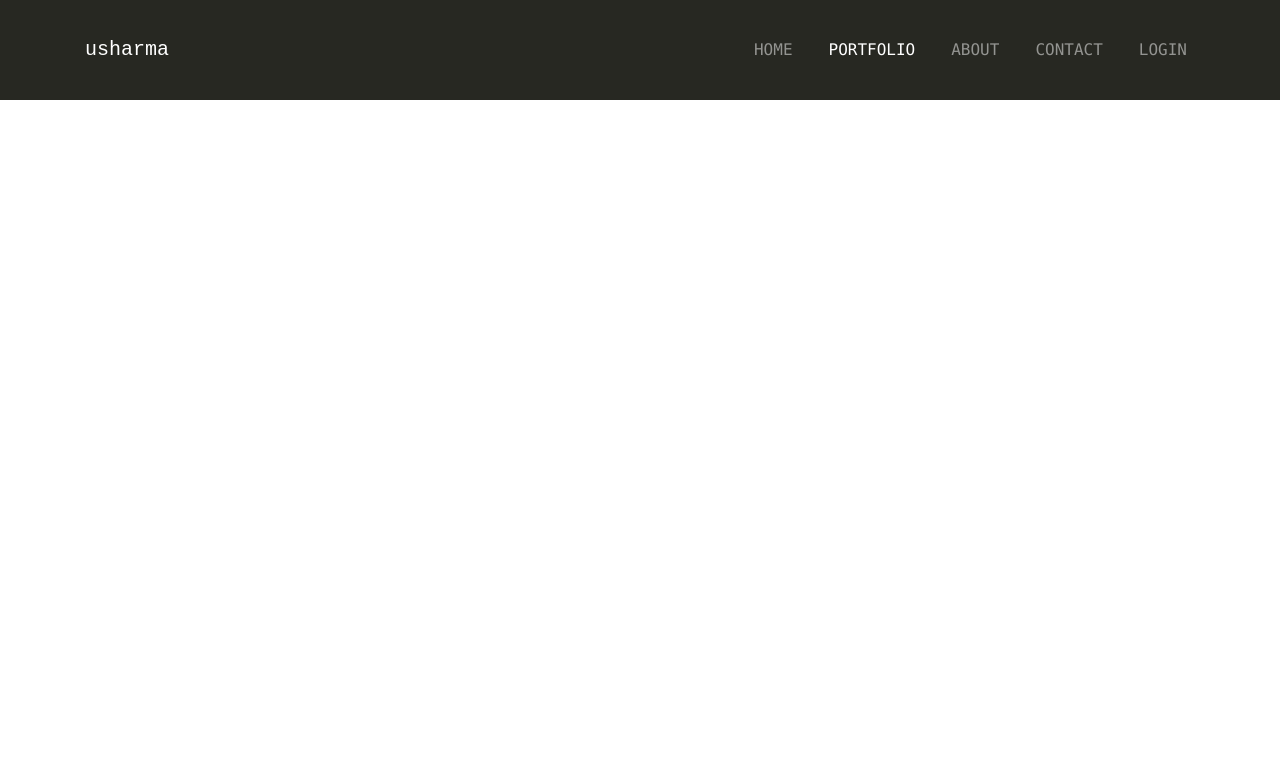
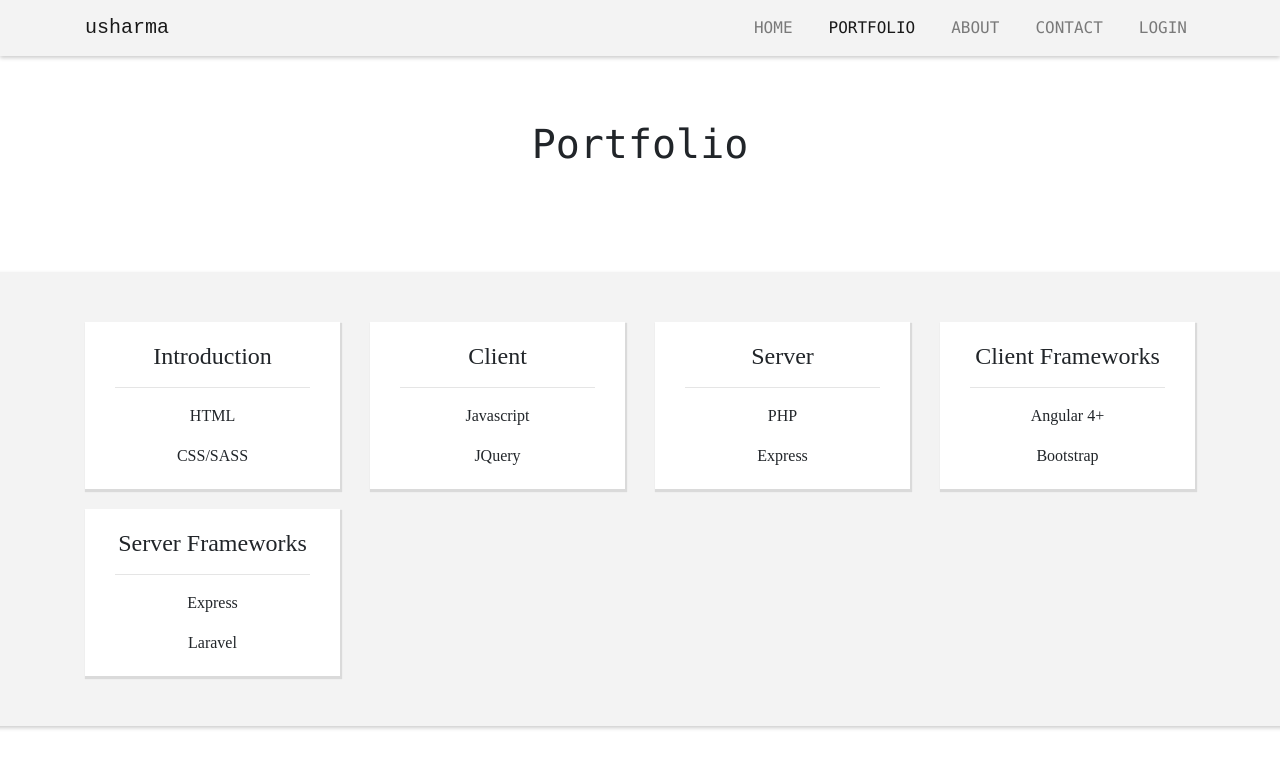
Before and after one commit to karshh/portfolio-angular, an Angular app: page /portfolio in a window 1280 px wide. Shown: the top 768 px of the page. Built offline with nearby package versions, Linux system fonts and the light colour scheme.

Commit message:
Redesign overhaul.

```diff
--- a/src/app/contact/contact.component.css
+++ b/src/app/contact/contact.component.css
@@ -2,6 +2,10 @@
 .content {
 	font-family: 'Bookman Old Style';
 	letter-spacing: 2px;
+	background-color: #f3f3f3;
+  	box-shadow: 0 2px 4px 0 rgba(0, 0, 0, 0.2);
+	padding: 50px;
+
 }
 
 .btn-extra {
--- a/src/app/contact/contact.component.html
+++ b/src/app/contact/contact.component.html
@@ -5,8 +5,10 @@
 
 	<app-title title="Contact"></app-title>
 
+</div>
 
 <div class="row content">
+	<div class="container">
 		<div class="col-lg-4 col-md-4 col-sm-12">
 			<p> <strong>Phone:</strong> <br><a href="tel:+2266009655">(226) 600-9655</a> </p>
 			<br>
@@ -18,6 +20,7 @@
 		</div>
 
 		<div class="col-lg-8 col-md-8 col-sm-12">
+			<div class="infoForm">
 				<h4><strong>Direct Contact Form</strong></h4>
 				<br>
 
@@ -31,9 +34,8 @@
 					<app-submit-button></app-submit-button>
 
 				</form>
+			</div>
 
 		</div>
 	</div>
 </div>
-
-<br><br>
--- a/src/app/home-jumbo/home-jumbo.component.css
+++ b/src/app/home-jumbo/home-jumbo.component.css
@@ -1,7 +1,7 @@
 
 .jumbotron-extra {
-	background-color: #272822;
-	color: rgba(255, 255, 255, 0.8);
+	background-color: #fff;
+	/*color: rgba(255, 255, 255, 0.8);*/
 	padding-top: 50px;
 	font-family: 'Lucida Console';
 	height: 100%;
--- a/src/app/home-jumbo/home-jumbo.component.html
+++ b/src/app/home-jumbo/home-jumbo.component.html
@@ -16,22 +16,6 @@
 
 		<br><br>
 
-		<div class="laptop-screen container">
-			<br><br>
-			<div class="laptop-screen-img"></div>
-		</div>
-		<div class="laptop-bottom"></div>
-
-	</div>
-
-	<div class="footer">
-
-		<div class="container">
-			<hr/>
-			<div class="text-center">
-				<br>
-			</div>
-		</div>
 
 	</div>
 </div>
--- a/src/app/nav-list/nav-list.component.css
+++ b/src/app/nav-list/nav-list.component.css
@@ -1,10 +1,11 @@
 .navbar-local-style {
-	background-color: #272822;
-	min-height: 100px;
+	background-color: #f3f3f3;
+  	box-shadow: 0 2px 4px 0 rgba(0, 0, 0, 0.2);
 }
 
 .navbar-nav-extra {
-	align-self: right
+	align-self: right;
+
 }
 
 .navbar-brand-font {
--- a/src/app/nav-list/nav-list.component.html
+++ b/src/app/nav-list/nav-list.component.html
@@ -1,5 +1,5 @@
 
-<nav class="navbar navbar-expand-lg navbar-dark navbar-local-style">
+<nav class="navbar navbar-expand-lg navbar-light navbar-local-style">
 		<div class="container">
 		  <a class="navbar-brand navbar-brand-font" [routerLink]="['/']">usharma</a>
 
--- a/src/app/page-components/title/title.component.html
+++ b/src/app/page-components/title/title.component.html
@@ -1,5 +1,3 @@
 <div class="jumbotron jumbotron-extra text-center">
 		<h1> {{ title }} </h1>
-
-		<hr>
 	</div>
--- a/src/app/portfolio/portfolio.component.css
+++ b/src/app/portfolio/portfolio.component.css
@@ -0,0 +1,20 @@
+.summary {
+	padding: 20px 30px 5px 30px;
+	background-color: white;
+  	box-shadow: 1px 2px 1px 1px rgba(0, 0, 0, 0.1);
+}
+
+.row-extra {
+	padding: 50px;
+	background-color: #f3f3f3;
+  	box-shadow: 0 2px 4px 0 rgba(0, 0, 0, 0.2);
+}
+
+.col-extra {
+	margin-bottom: 20px;
+}
+
+
+.content {
+	font-family: 'Bookman Old Style';
+}
--- a/src/app/portfolio/portfolio.component.html
+++ b/src/app/portfolio/portfolio.component.html
@@ -1 +1,71 @@
 <app-nav-list currentLink="{{ link }}"></app-nav-list>
+
+
+
+<div class="container">
+
+	<app-title title="Portfolio"></app-title>
+</div>
+<div class="content">
+	<div class="row justify-content-center row-extra">
+	<div class="container">
+			<div class="row">
+				<div class="col-lg-3 col-md-4 col-sm-6 col-extra">
+
+					<div class="summary text-center">
+						<h4> Introduction </h4>
+						<hr>
+						<p>HTML</p>
+						<p>CSS/SASS</p>
+					</div>
+				</div>
+
+				<div class="col-lg-3 col-md-4 col-sm-6">
+
+					<div class="summary text-center">
+						<h4> Client </h4>
+						<hr>
+						<p>Javascript</p>
+						<p>JQuery</p>
+					</div>
+				</div>
+
+
+				<div class="col-lg-3 col-md-4 col-sm-6">
+
+					<div class="summary text-center">
+						<h4> Server </h4>
+						<hr>
+						<p>PHP</p>
+						<p>Express</p>
+					</div>
+				</div>
+
+
+				<div class="col-lg-3 col-md-4 col-sm-6">
+
+					<div class="summary text-center">
+						<h4> Client Frameworks </h4>
+						<hr>
+						<p>Angular 4+</p>
+						<p>Bootstrap</p>
+					</div>
+				</div>
+				<div class="col-lg-3 col-md-4 col-sm-6">
+
+					<div class="summary text-center">
+						<h4> Server Frameworks </h4>
+						<hr>
+						<p>Express</p>
+						<p>Laravel</p>
+					</div>
+				</div>
+			</div>
+
+
+
+		</div>
+	</div>
+
+
+</div>
--- a/src/styles.css
+++ b/src/styles.css
@@ -1,7 +1,4 @@
 /* You can add global styles to this file, and also import other style files */
-body {
-	background-color: #f8f9f1;
-}
 
 .btn-extra {
 	background-color: #272822;
```
Lines whose indentation alone changed are shown as unchanged.
